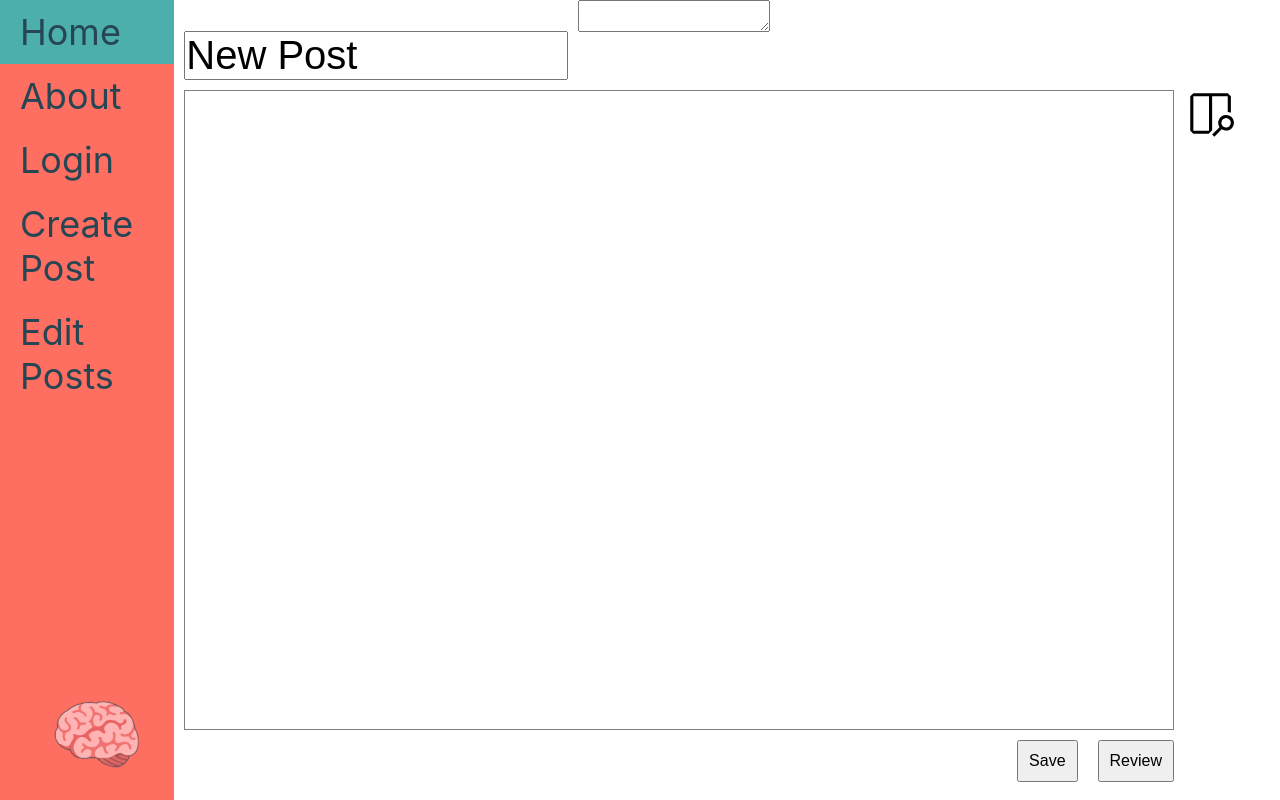
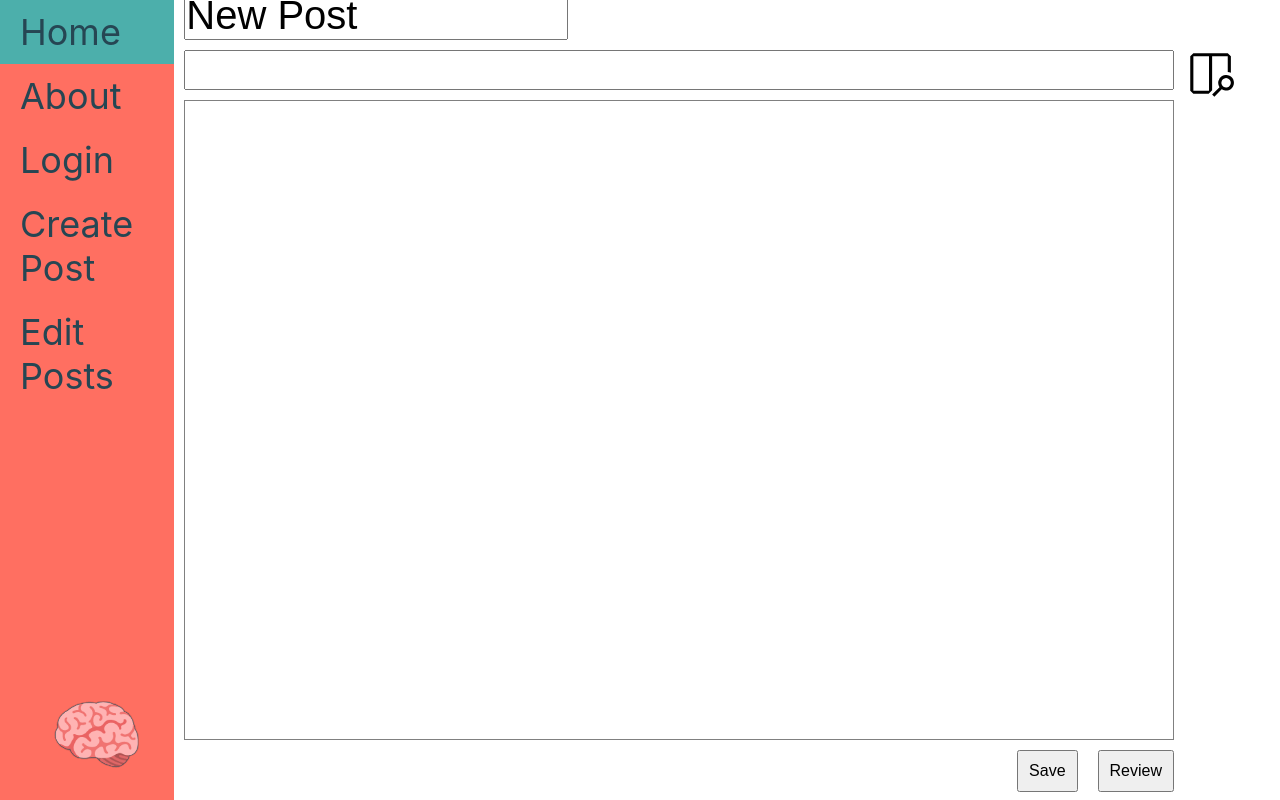
Before and after one commit to neuralcoral/BlogWebsite, a React (Create React App) app: page /posts/1/draft in a window 1280 px wide. Built offline with nearby package versions, Linux system fonts and the light colour scheme.

Commit message:
Added preview to Drat Post

```diff
--- a/src/pages/DraftPost/BottomButtons.tsx
+++ b/src/pages/DraftPost/BottomButtons.tsx
@@ -2,10 +2,9 @@ import { useNavigate } from 'react-router-dom';
 import { buildReviewPostUrl } from '../../utils/postUtils';
 import './DraftPost.css';
 import { usePost, usePostDispatch, DraftPostActionType, DraftPostAction } from './DraftPostContext';
-import { Post } from '../../models/post';
 
 interface BottomButtonsProps {}
-const BottomButtons: React.FC<BottomButtonsProps> = () => {
+const BottomButtons: React.FC<BottomButtonsProps> = ({}) => {
   const navigate = useNavigate();
   const post = usePost();
   const dispatch = usePostDispatch();
@@ -17,6 +16,7 @@ const BottomButtons: React.FC<BottomButtonsProps> = () => {
     if (!post) {
       throw new Error('post must be initialized');
     }
+    console.log('Handling save');
     dispatch({
       type: DraftPostActionType.SAVE,
       newPost: post,
@@ -38,8 +38,8 @@ const BottomButtons: React.FC<BottomButtonsProps> = () => {
   };
   return (
     <div className="bottom-buttons">
-      <button onClick={handleSave}>Save</button>
-      <button onClick={handleReview}>Review</button>
+      <button onClick={() => handleSave()}>Save</button>
+      <button onClick={() => handleReview()}>Review</button>
     </div>
   );
 };
--- a/src/pages/DraftPost/DraftPost.css
+++ b/src/pages/DraftPost/DraftPost.css
@@ -2,7 +2,7 @@
   display: grid;
   height: 100%;
   width: 100%;
-  grid-template-rows: 10% 80% 10%;
+  grid-template-rows: 5% 5% 80% 10%;
   grid-template-columns: 2fr repeat(3, 1fr) 0.5fr;
   grid-column-gap: 10px;
   grid-row-gap: 10px;
@@ -19,8 +19,18 @@
   text-decoration: bold italic;
 }
 
+.preview-text {
+  grid-area: 2/ 1 / 3 / -2;
+}
+
+.preview-text textarea {
+  resize: none;
+  width: 100%;
+  height: 100%;
+}
+
 .draft-text {
-  grid-area: 2 / 1 / 3 / -2;
+  grid-area: 3 / 1 / 4 / -2;
 }
 
 .draft-text > * {
@@ -36,7 +46,7 @@
   align-items: start;
   justify-content: end;
   display: flex;
-  grid-area: 3 / -3 / 3 / -3;
+  grid-area: 4 / -3 / 4 / -3;
   margin-bottom: 50px;
 }
 
--- a/src/pages/DraftPost/DraftPost.tsx
+++ b/src/pages/DraftPost/DraftPost.tsx
@@ -1,13 +1,13 @@
 import './DraftPost.css';
-import { ChangeEvent, useRef, useState, useContext, useReducer } from 'react';
+import { useState, useReducer } from 'react';
 import { useParams, useLocation, useNavigate } from 'react-router-dom';
 import { initializePost } from '../../utils/postUtils';
 import TitleInput from './TitleInput';
 import SideButtons from './SideButtons';
 import BottomButtons from './BottomButtons';
 import PostViewToggle from './PostViewToggle';
+import { draftPostReducer, PostContext, PostDispatchContext } from './DraftPostContext';
 import DraftPreviewText from './DraftPreviewText';
-import { draftPostReducer, PostContext, PostDispatchContext } from './DraftPostContext';
 
 const DraftPost: React.FC = () => {
   const { id } = useParams<{ id: string }>();
@@ -15,14 +15,16 @@ const DraftPost: React.FC = () => {
   const initialPost = location.state?.post ?? initializePost(id);
   const [post, dispatch] = useReducer(draftPostReducer, initialPost);
 
+  const postToReview = location.state?.post;
+
   const [isEditing, setIsEditing] = useState(true);
 
   return (
     <PostContext.Provider value={post}>
       <PostDispatchContext.Provider value={dispatch}>
         <div className="draft">
-          <TitleInput />
-          <DraftPreviewText />
+          <TitleInput isEditing={isEditing} />
+          <DraftPreviewText isEditing={isEditing} />
           <PostViewToggle isEditing={isEditing} />
           <SideButtons isEditing={isEditing} setIsEditing={setIsEditing} />
           <BottomButtons />
--- a/src/pages/DraftPost/DraftPostContext.tsx
+++ b/src/pages/DraftPost/DraftPostContext.tsx
@@ -28,6 +28,7 @@ export interface DraftPostAction {
 export function draftPostReducer(post: Post, action: DraftPostAction) {
   switch (action.type) {
     case DraftPostActionType.SAVE:
+      console.log('Save called on PostReducer');
       createDraft(post.metadata);
       break;
     case DraftPostActionType.REVIEW:
--- a/src/pages/DraftPost/DraftPreviewText.tsx
+++ b/src/pages/DraftPost/DraftPreviewText.tsx
@@ -1,8 +1,12 @@
 import { ChangeEvent } from 'react';
 import { DraftPostActionType, usePost, usePostDispatch } from './DraftPostContext';
+import './DraftPost.css';
 
-interface DraftPreviewTextProps {}
-const DraftPreviewText: React.FC<DraftPreviewTextProps> = () => {
+interface DraftPreviewTextProps {
+  isEditing: boolean;
+}
+
+const DraftPreviewText: React.FC<DraftPreviewTextProps> = ({ isEditing }) => {
   const post = usePost();
   const dispatch = usePostDispatch();
   const handleChange = (e: ChangeEvent<HTMLTextAreaElement>) => {
@@ -26,7 +30,11 @@ const DraftPreviewText: React.FC<DraftPreviewTextProps> = () => {
   };
   return (
     <div className="preview-text">
-      <textarea value={post?.metadata.previewText} onChange={handleChange} />
+      {isEditing ? (
+        <textarea value={post?.metadata.previewText} onChange={handleChange} />
+      ) : (
+        <h3>{post?.metadata.previewText}</h3>
+      )}
     </div>
   );
 };
--- a/src/pages/DraftPost/TitleInput.tsx
+++ b/src/pages/DraftPost/TitleInput.tsx
@@ -1,8 +1,10 @@
 import './DraftPost.css';
 import { DraftPostActionType, usePost, usePostDispatch } from './DraftPostContext';
 
-interface TitleInputProps {}
-const TitleInput: React.FC<TitleInputProps> = () => {
+interface TitleInputProps {
+  isEditing: boolean;
+}
+const TitleInput: React.FC<TitleInputProps> = ({ isEditing }) => {
   const post = usePost();
   const dispatch = usePostDispatch();
   const handleChange: React.ChangeEventHandler<HTMLInputElement> = (e) => {
@@ -26,7 +28,7 @@ const TitleInput: React.FC<TitleInputProps> = () => {
   };
   return (
     <div className="draft-title">
-      <input onChange={handleChange} value={post?.metadata.title} />
+      {isEditing ? <input onChange={handleChange} value={post?.metadata.title} /> : <h1>{post?.metadata.title}</h1>}
     </div>
   );
 };
```
Also changed, not shown: 2 other files (tests, documents, lock files or other folders).
